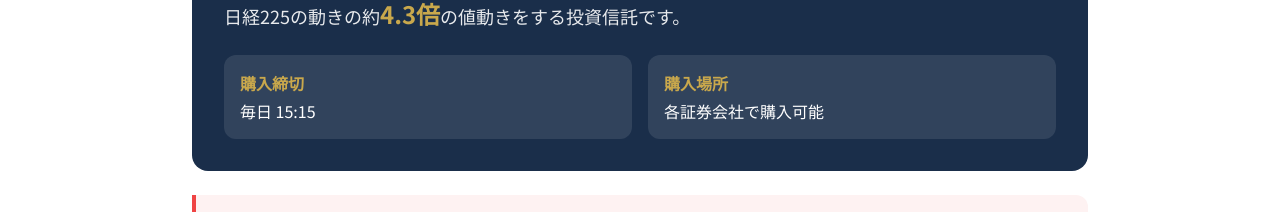
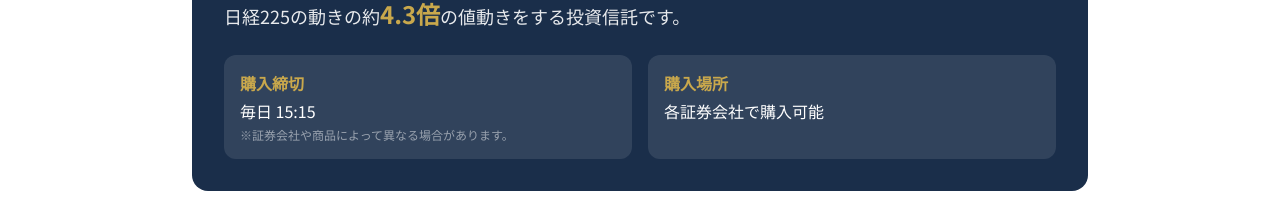
Before and after one commit to tanima3232-eng/bulltalk, a Next.js app: page /market in a window 1280 px wide. Shown: the part 3319-3531 px from the top of the page. Built offline with nearby package versions, Linux system fonts and the light colour scheme; no server answers.

Commit message:
fix: 購入締切の下に証券会社注釈を追加

```diff
--- a/app/market/page.tsx
+++ b/app/market/page.tsx
@@ -325,6 +325,7 @@ export default async function MarketPage() {
                 <div className="bg-white/10 rounded-xl p-4">
                   <p className="text-gold font-bold mb-1">購入締切</p>
                   <p className="text-white">毎日 15:15</p>
+                  <p className="text-white/50 text-xs mt-1">※証券会社や商品によって異なる場合があります。</p>
                 </div>
                 <div className="bg-white/10 rounded-xl p-4">
                   <p className="text-gold font-bold mb-1">購入場所</p>
```
